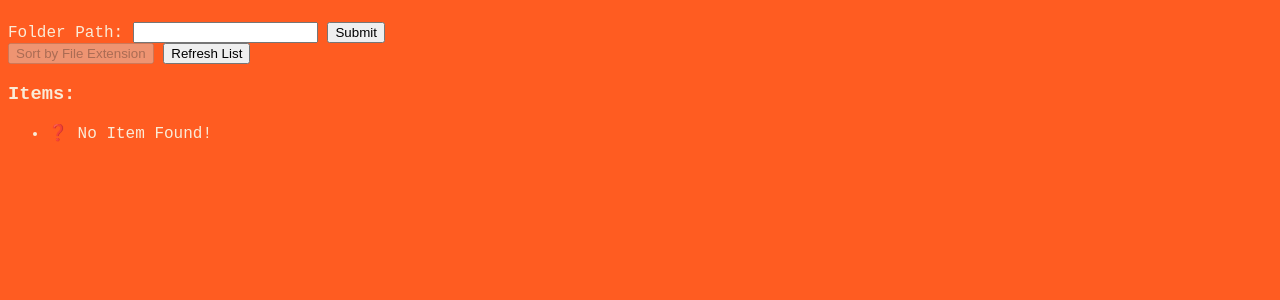
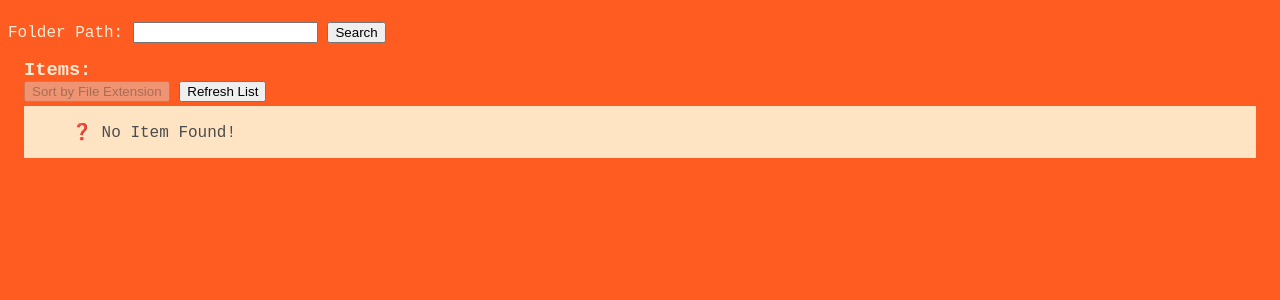
Before and after one commit to pperpleyn/Tools, a Flask app: page / in a window 1280 px wide. Shown: the part 58-358 px from the top of the page. Run offline with Flask 3, Linux system fonts and the light colour scheme.

Commit message:
Little bit of Styling

```diff
--- a/FileSorter/static/style.css
+++ b/FileSorter/static/style.css
@@ -3,3 +3,28 @@ body {
     font-family: 'Courier New', Courier, monospace;
     color: antiquewhite;
 }
+h3 {
+    margin: 0;
+}
+.main {
+    margin: 2vmin;
+}
+button {
+    margin-bottom: 4px;
+}
+
+.list {
+    background-color: bisque;
+    color: rgb(76, 76, 76);
+    padding: 0 1vmin;
+    max-height: 50vmin;
+    overflow-y: auto;
+    overflow-x: hidden;
+}
+
+.clickable-item {
+    max-height: 50vmin;       /* Restricts list height */
+    overflow-y: auto;        /* Enables scrolling inside the list */
+    padding-right: 10px;
+
+}
--- a/FileSorter/templates/base.html
+++ b/FileSorter/templates/base.html
@@ -16,14 +16,15 @@
         <form method="post">
             <label for="folderPath">Folder Path: </label>
             <input type="text" name="folderPath" required>
-            <input type="submit" value="Submit">
+            <input class="searchBtn" type="submit" value="Search">
         </form>
     </div>
 
     <div class="main">
+        <h3>Items:</h3>
         <button id="otherBtn" {% if other_btn_disabled %}disabled{% endif %} onclick="sortData()" type="button">Sort by File Extension</button>
         <button onclick="refreshList()">Refresh List</button>
-        <h3>Items:</h3>
+        <div class="list">
             <ul class="items">
                 {% for item in items %}
                     <li class="clickable-item" data-path="{{ item.path }}" >
@@ -38,6 +39,7 @@
                     </li>
                 {% endfor %}
             </ul>
+        </div>
     </div>
 
     <script src="{{ url_for('static', filename='js/script.js') }}"></script>
```
Lines whose indentation alone changed are shown as unchanged.
